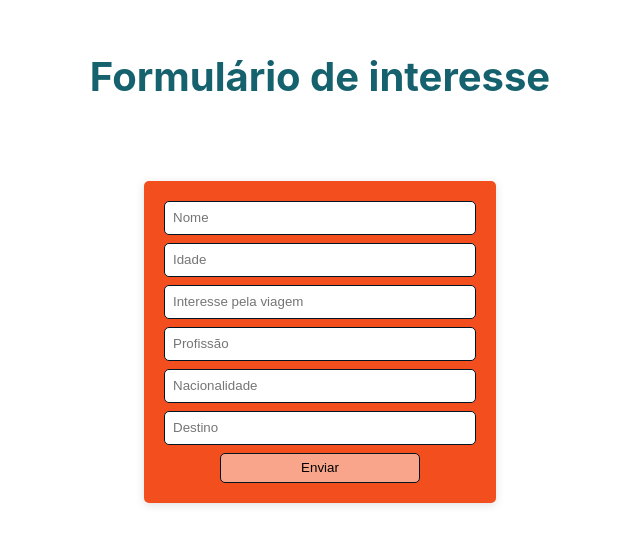
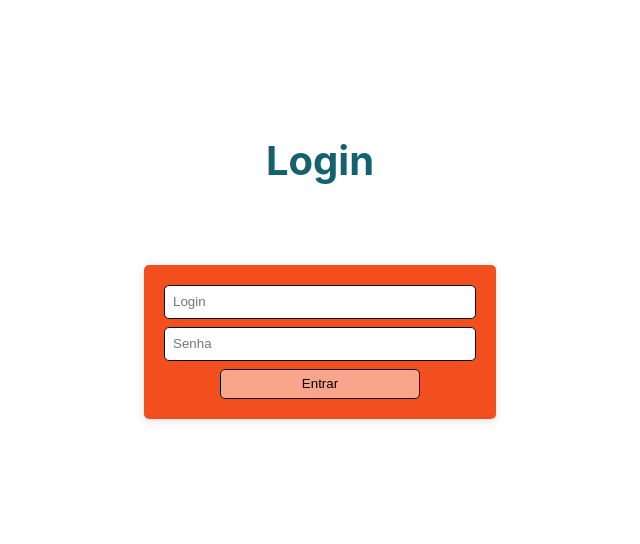
Before and after one commit to future4code/franklin-Joely-Brito, a React (Create React App) app in the folder modulo1/projeto-labex/projeto-labex/: page / in a window 1280 px wide. Shown: the part 136-680 px from the top of the page, without its empty margins (320-960 px from the left). Built offline with nearby package versions, Linux system fonts and the light colour scheme.

Commit message:
estilização da pagina de login

```diff
--- a/modulo1/projeto-labex/projeto-labex/src/App.js
+++ b/modulo1/projeto-labex/projeto-labex/src/App.js
@@ -3,6 +3,7 @@ import HomePage from "./components/HomePage";
 import ListTrips from "./components/ListTripsPage";
 import styled from "styled-components";
 import ApplicationForm from "./components/ApplicationFormPage";
+import Login from "./components/LoginPage";
 
 const Container = styled.div`
   height: 100vh;
@@ -11,7 +12,7 @@ const Container = styled.div`
 function App() {
   return (
     <Container>
-      <ApplicationForm />
+      <Login />
     </Container>
   );
 }
--- a/modulo1/projeto-labex/projeto-labex/src/components/ApplicationFormPage.js
+++ b/modulo1/projeto-labex/projeto-labex/src/components/ApplicationFormPage.js
@@ -2,7 +2,7 @@ import React from "react"
 import styled from "styled-components"
 import { Home } from "./HomePage"
 
-const Form = styled.form`
+export const Form = styled.form`
 display: flex;
 flex-direction: column;
 background-color: #F24E1E;
--- a/modulo1/projeto-labex/projeto-labex/src/components/LoginPage.js
+++ b/modulo1/projeto-labex/projeto-labex/src/components/LoginPage.js
@@ -0,0 +1,18 @@
+import React from "react";
+import styled from "styled-components";
+import { Home } from "./HomePage";
+import { Form } from "./ApplicationFormPage";
+
+function Login() {
+  return (
+    <Home>
+      <h1>Login</h1>
+      <Form>
+        <input placeholder="Login" type={"email"} />
+        <input placeholder="Senha" type={"password"} />
+        <button>Entrar</button>
+      </Form>
+    </Home>
+  );
+}
+export default Login;
```
